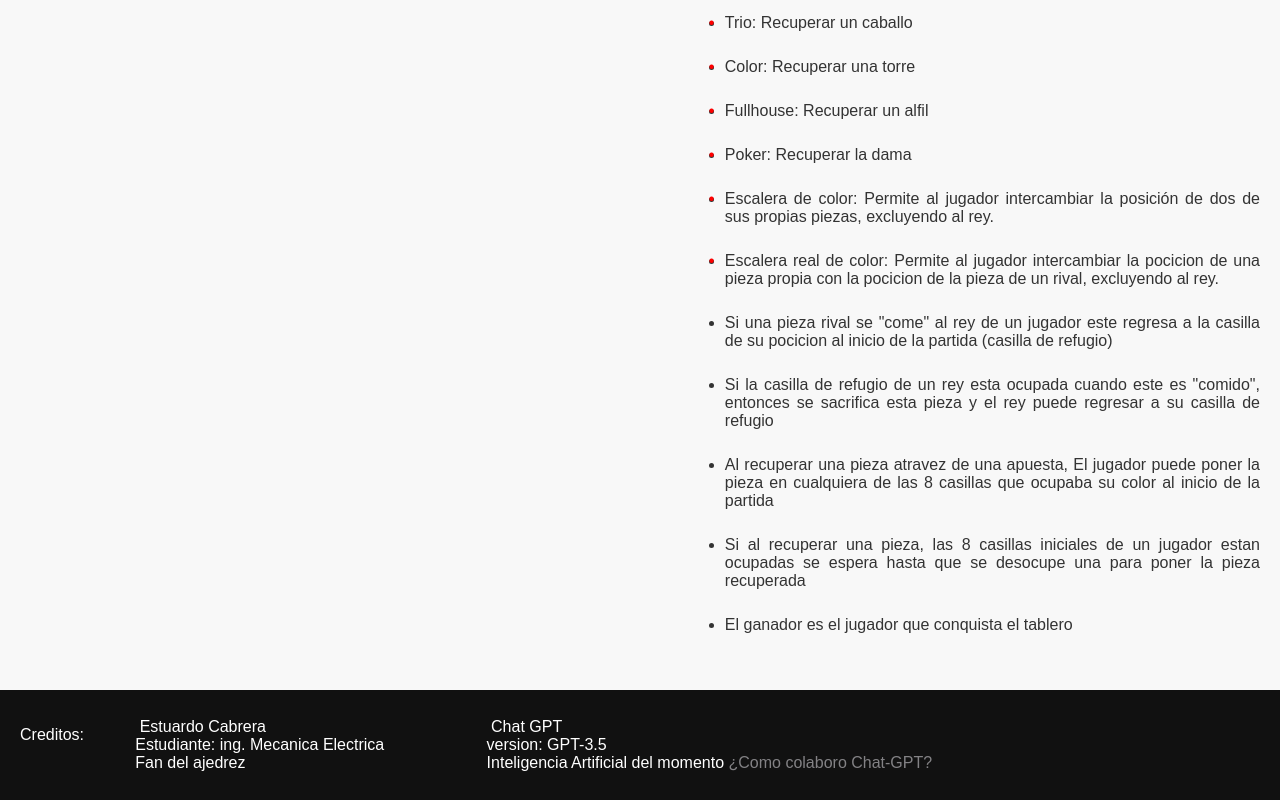
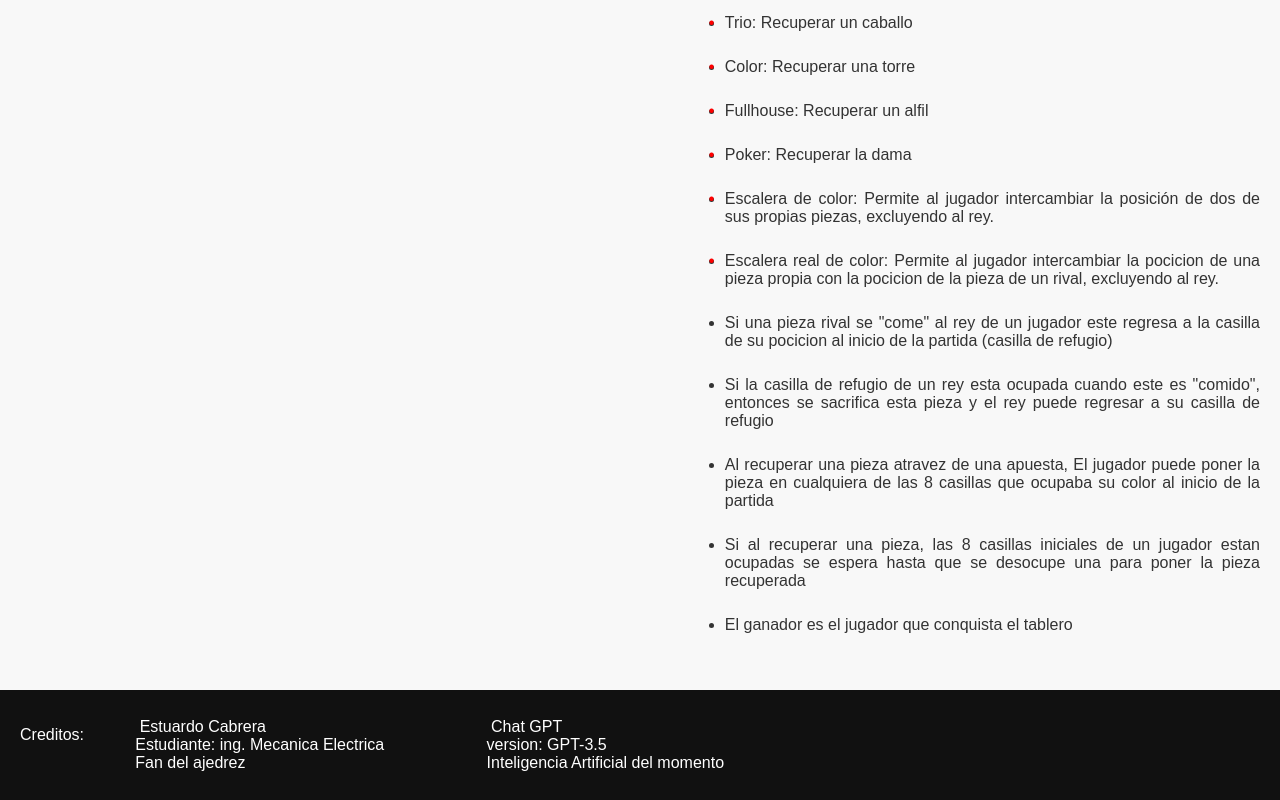
Before and after one commit to AndrosCode/AjedrezConquistator, a plain HTML site: page index.html in a window 1280 px wide. Shown: the part 2423-3223 px from the top of the page. Drawn offline with Linux system fonts and the light colour scheme.

Commit message:
Update5 index.html

```diff
--- a/index.html
+++ b/index.html
@@ -207,7 +207,7 @@
             Chat GPT <br>
             version:  GPT-3.5 <br>
             Inteligencia Artificial del momento
-            <a href=""> ¿Como colaboro Chat-GPT?</a>
+
         </div>
     </p>
   </footer>
```
